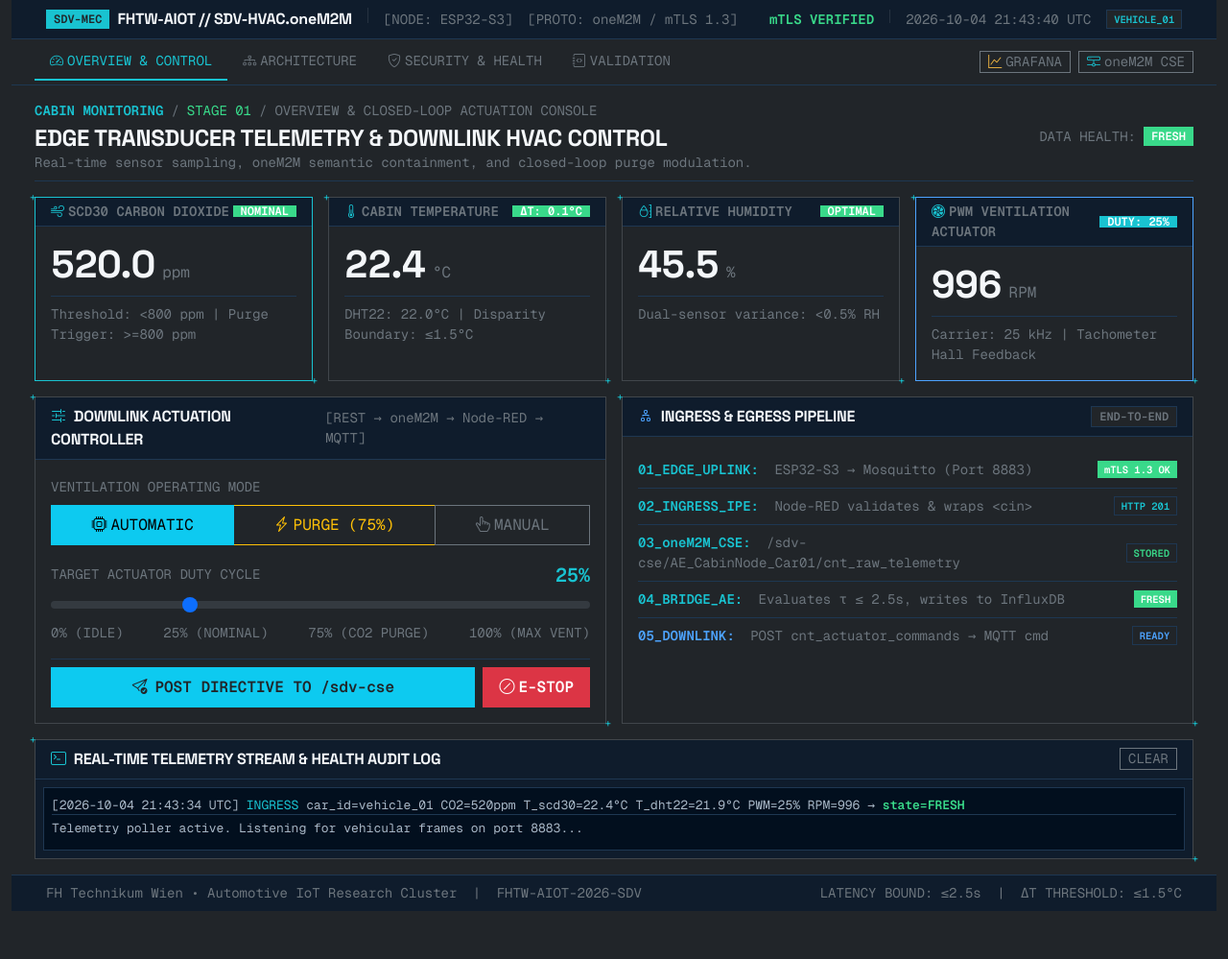
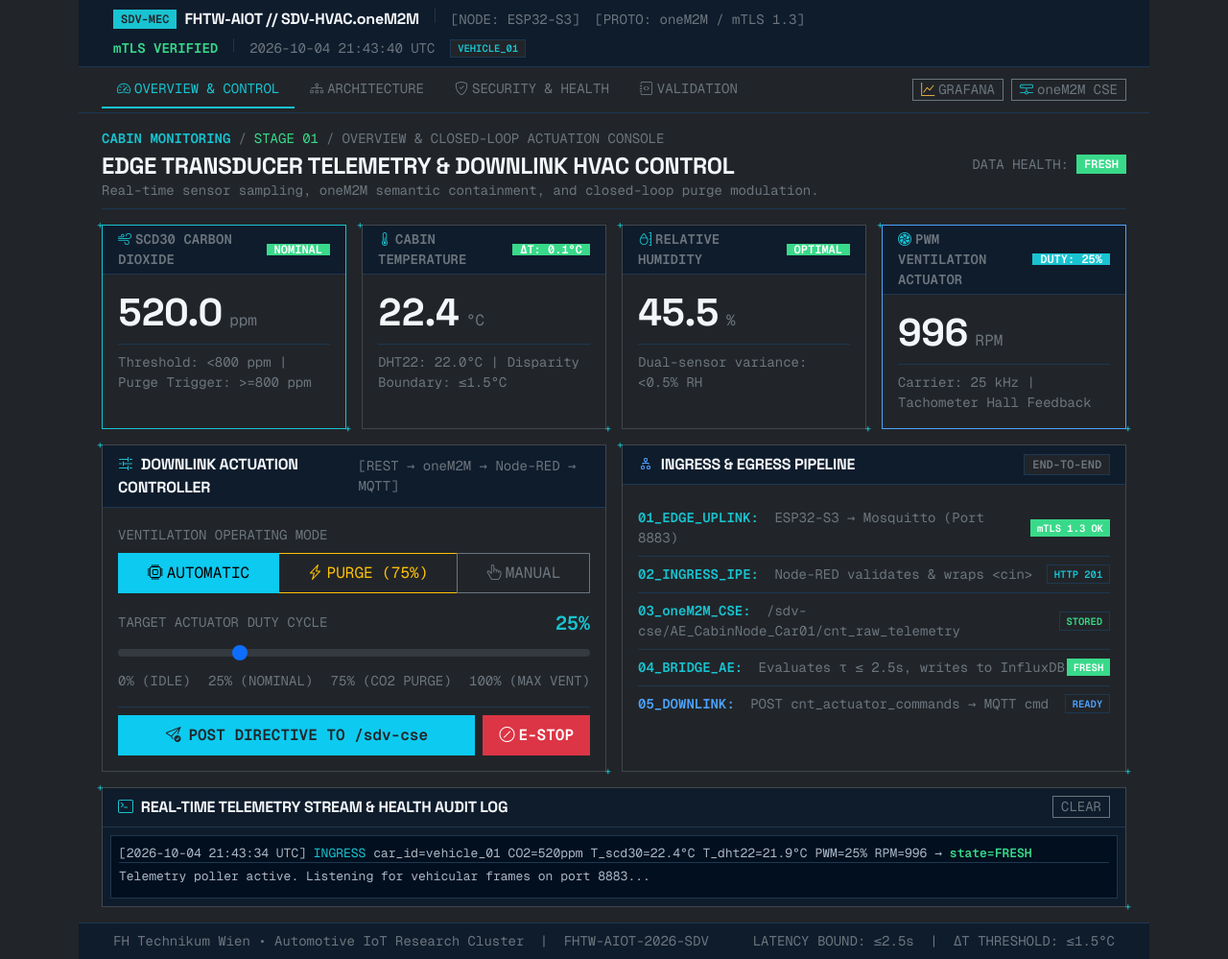
Before and after one commit to imosudi/HVAC-iot-monitoring, a Flask app: page / in a window 1280 px wide. Shown: the whole page at 96% size. Before the commit the page ends 949 px from the top, so only its background shows below. Run offline with Flask 3, Linux system fonts and the light colour scheme; data that the repository does not hold is empty.

Commit message:
style(portal): switch root layout body class from container-fluid to container

```diff
--- a/services/web_portal/templates/base.html
+++ b/services/web_portal/templates/base.html
@@ -26,7 +26,7 @@
     {% block extra_head %}{% endblock %}
 </head>
 
-<body class="container-fluid bg-body text-body min-vh-100 d-flex flex-column">
+<body class="container bg-body text-body min-vh-100 d-flex flex-column">
 
     <!-- Top Telemetry & HUD Status Bar -->
     <header class="border-bottom border-grid-subtle bg-surface-trough py-2 px-3 px-lg-4">
```
